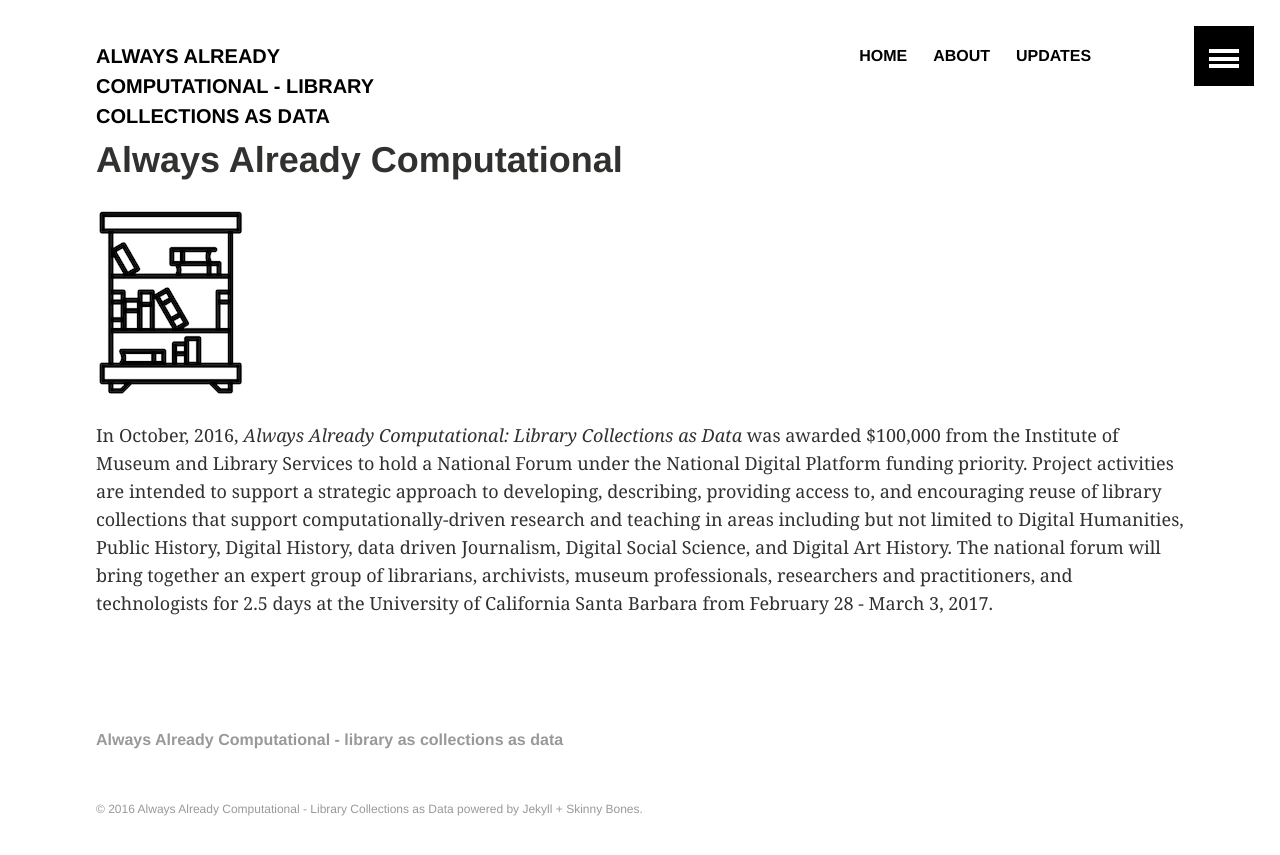
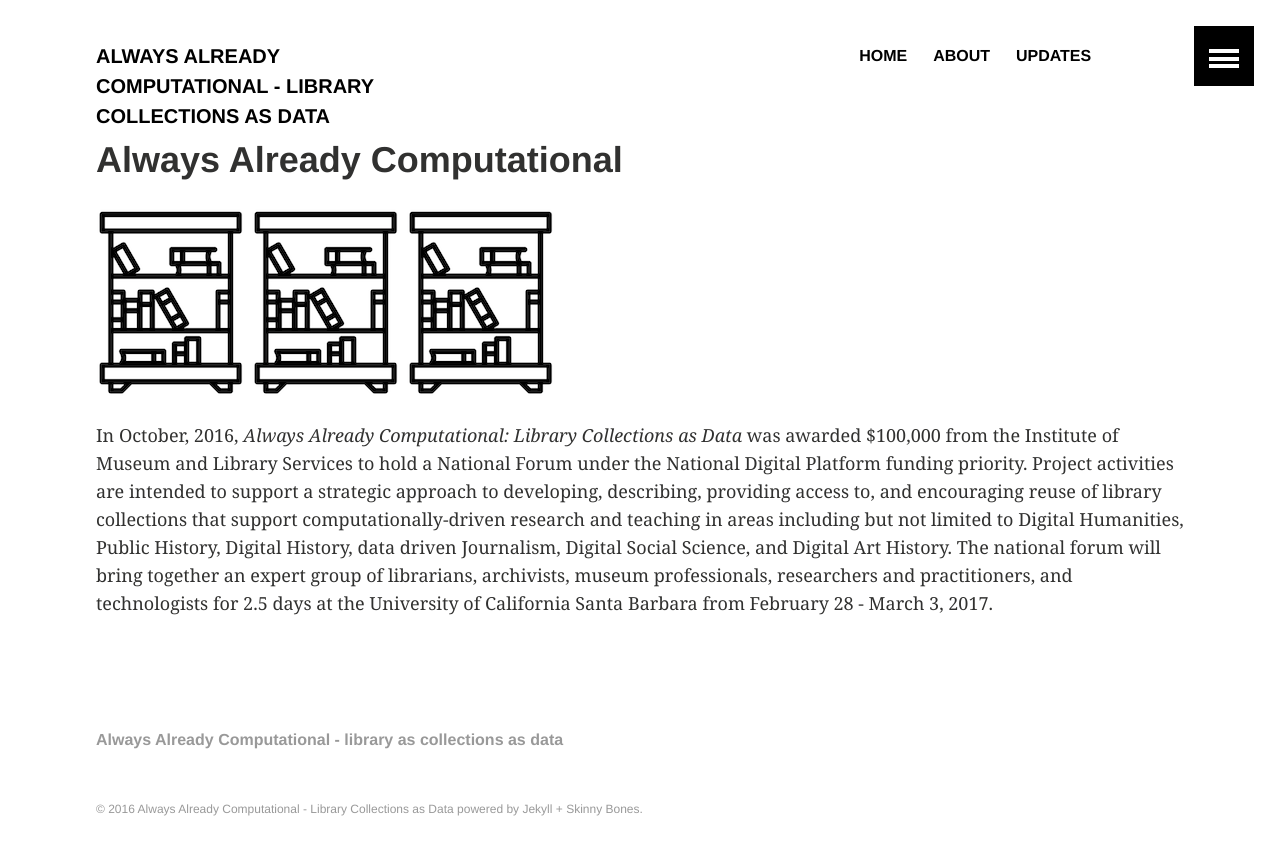
Before and after one commit to collectionsasdata/collectionsasdata.github.io, a Jekyll site: the page built from index.md, in a window 1280 px wide. Shown: the top 855 px of the page. Built offline with Jekyll 4.4.1, drawn with Linux system fonts in a browser that asks for light colours.

Commit message:
Update index.md

```diff
--- a/index.md
+++ b/index.md
@@ -3,6 +3,6 @@ layout: archive
 title:  "Always Already Computational"
 ---
 
-![library](images/library.png)
+![library](images/library.png) ![library](images/library.png) ![library](images/library.png)
 
 In October, 2016, *Always Already Computational: Library Collections as Data* was awarded $100,000 from the Institute of Museum and Library Services to hold a National Forum under the National Digital Platform funding priority. Project activities are intended to support a strategic approach to developing, describing, providing access to, and encouraging reuse of library collections that support computationally-driven research and teaching in areas including but not limited to Digital Humanities, Public History, Digital History, data driven Journalism, Digital Social Science, and Digital Art History.  The national forum will bring together an expert group of librarians, archivists, museum professionals, researchers and practitioners, and technologists for 2.5 days at the University of California Santa Barbara from February 28 - March 3, 2017.
```
